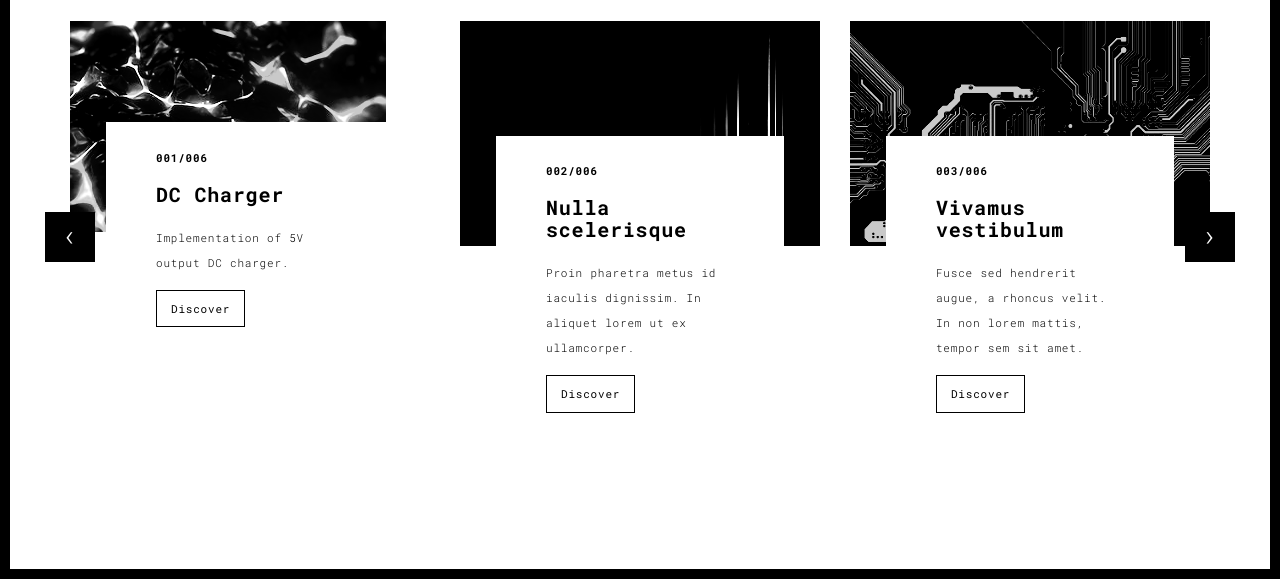
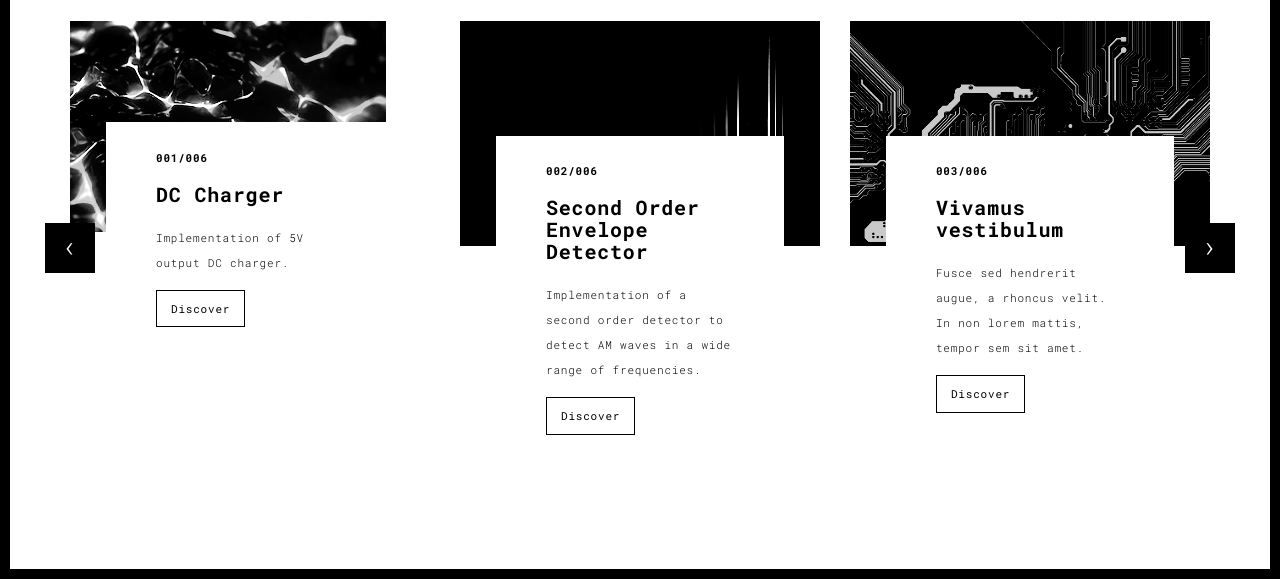
Before and after one commit to ParasKore2003/portfo, a Flask app: page /works.html in a window 1280 px wide. Shown: the part 221-800 px from the top of the page. Run offline with Flask 3, Linux system fonts and the light colour scheme; some libraries are stand-ins or nearby versions.

Commit message:
improvements

```diff
--- a/templates/works.html
+++ b/templates/works.html
@@ -85,8 +85,8 @@
                       </a>
                       <div class="card-container card-container-lg">
                         <h4>002/006</h4>
-                        <h3>Nulla scelerisque</h3>
-                        <p>Proin pharetra metus id iaculis dignissim. In aliquet lorem ut ex ullamcorper.</p>
+                        <h3>Second Order Envelope Detector</h3>
+                        <p>Implementation of a second order detector to detect AM waves in a wide range of frequencies.</p>
                         <a href="./progress.html" title="" class="btn btn-default">Discover</a>
                       </div>
                     </div>
@@ -114,8 +114,8 @@
                     </a>
                     <div class="card-container">
                       <h4>004/006</h4>
-                      <h3>Nulla scelerisque</h3>
-                      <p>Proin pharetra metus id iaculis dignissim. In aliquet lorem ut ex ullamcorper.</p>
+                      <h3>No new project</h3>
+                      <p></p>
                       <a href="./progress.html" class="btn btn-default">Discover</a>
                     </div>
 
@@ -126,8 +126,8 @@
                       </a>
                       <div class="card-container">
                         <h4>005/006</h4>
-                        <h3>Fringilla sit amet</h3>
-                        <p>Nulla facilisi. Vivamus vestibulum, elit in scelerisque ultricies.</p>
+                        <h3>No new project</h3>
+                        <p></p>
                         <a href="./progress.html" class="btn btn-default">Discover</a>
                       </div>
                     </div>
@@ -138,8 +138,8 @@
                       </a>
                       <div class="card-container">
                         <h4>006/006</h4>
-                        <h3>Vivamus vestibulum</h3>
-                        <p>Fusce sed hendrerit augue, a rhoncus velit. In non lorem mattis, tempor sem sit amet.</p>
+                        <h3>No new project</h3>
+                        <p></p>
                         <a href="./progress.html" class="btn btn-default">Discover</a>
                       </div>
                     </div>
```
